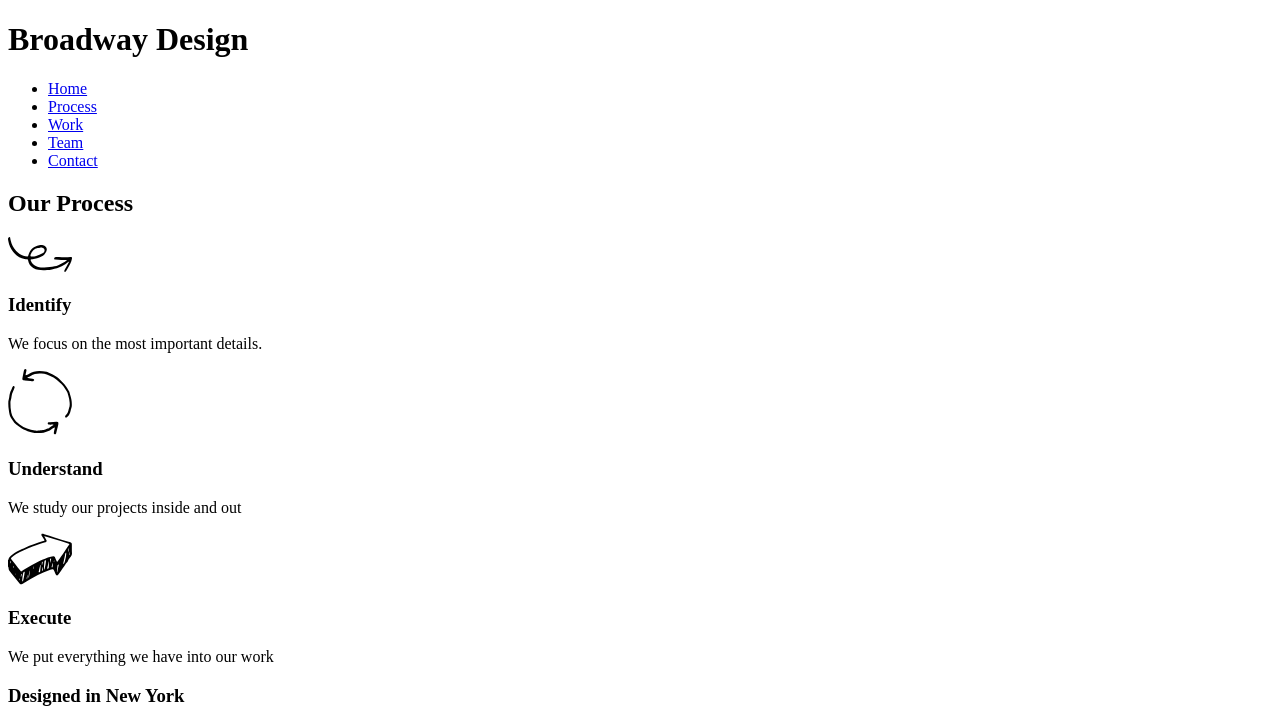
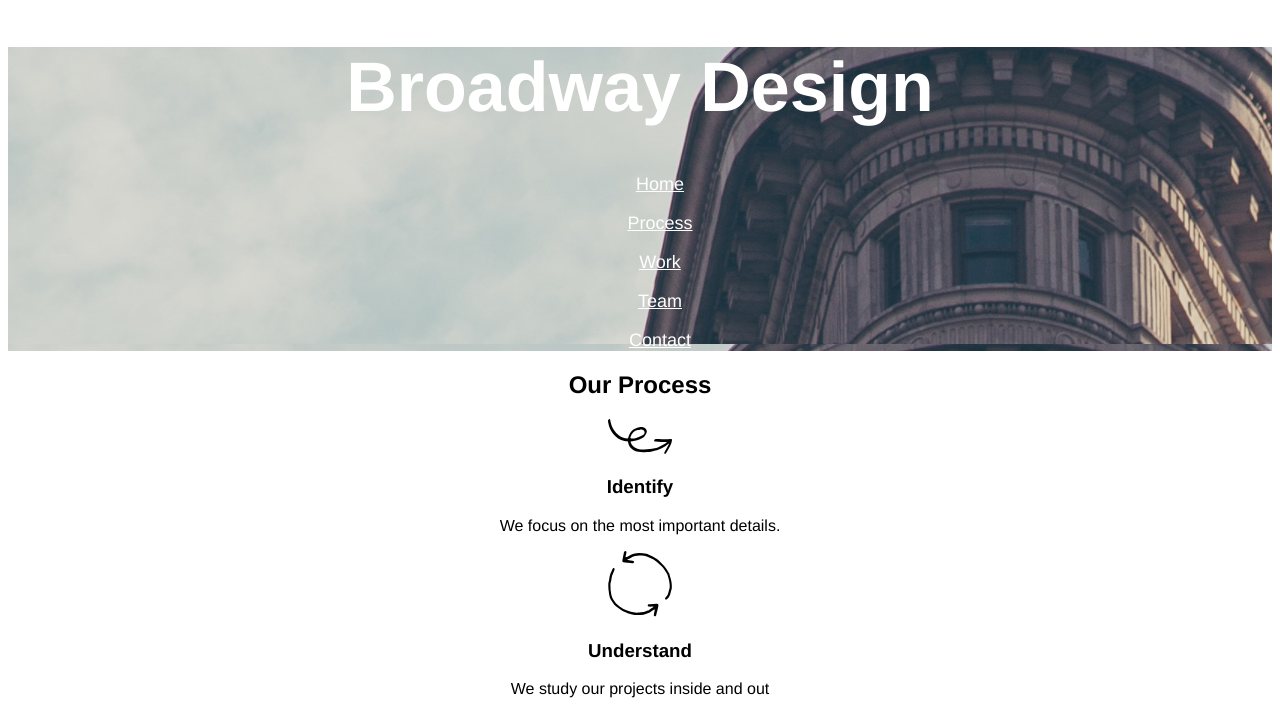
Before and after one commit to ristau/BroadwayDesign, a plain HTML site: page index.html in a window 1280 px wide. Shown: the top 711 px of the page. Drawn offline with Linux system fonts and the light colour scheme.

Commit message:
style header

```diff
--- a/index.html
+++ b/index.html
@@ -3,21 +3,26 @@
   <head>
     <meta charset="utf-8">
     <title>Broadway Design</title>
+    <link href="./resources/style.css" type="text/css" rel="stylesheet">
   </head>
   <body>
     <!-- Header Section -->
-<header>
+<header class="header">
   <h1>Broadway Design</h1>
   <nav>
     <ul>
       <li><a href="#">Home</a></li>
+      <br />
       <li><a href="#process">Process</a></li>
+      <br />
       <li><a href="#portfolio">Work</a></li>
+      <br />
       <li><a href="#team">Team</a></li>
+      <br />
       <li><a href="#contact">Contact</a></li>
     </ul>
   </nav>
-  </header>
+</header
 
     <!-- Process Section -->
 <div id="process">
--- /dev/null
+++ b/resources/style.css
@@ -0,0 +1,24 @@
+body {
+  text-align: center;
+  font-family: Helvetica;
+}
+
+header{
+  background-image: url("images/the-flatiron-building.png");
+  background-position: center top;
+}
+
+header nav li {
+  list-style-type: none;
+}
+
+header nav a {
+  font-size: 18px;
+  color: white;
+}
+
+h1 {
+  font-size: 70px;
+  font-weight: bold;
+  color: white;
+}
```
Also changed, not shown: style.css (deleted).
